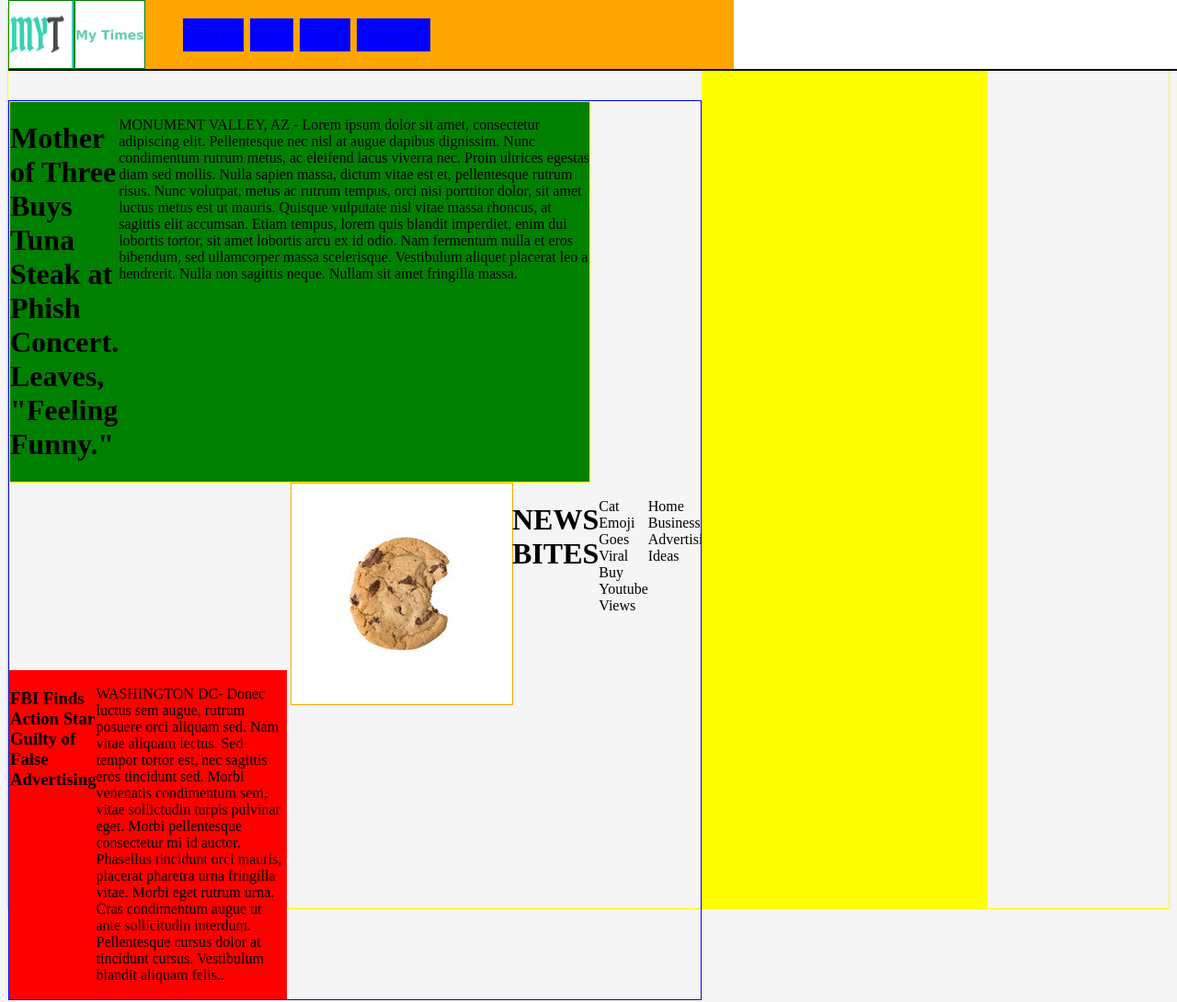
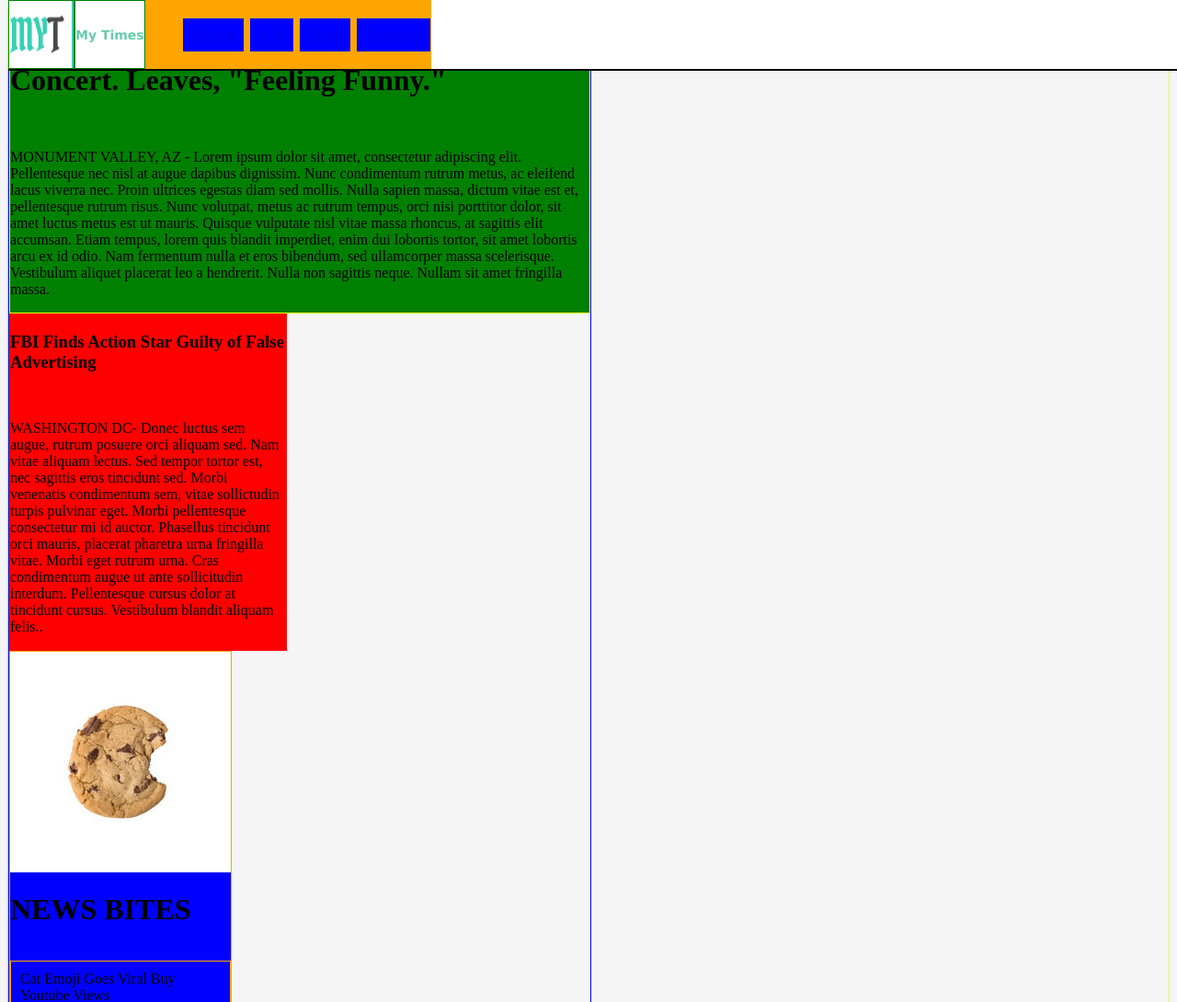
Before and after one commit to Shax089/MyTimes, a plain HTML site: page index.html in a window 1280 px wide. Shown: the top 1090 px of the page at 92% size. Drawn offline with Linux system fonts and the light colour scheme.

Commit message:
style change6

```diff
--- a/index.html
+++ b/index.html
@@ -31,15 +31,15 @@
 <main class="maincontainer">
   <div class="column">
     <div class="large"> <h1> Mother of Three Buys Tuna Steak at Phish Concert. Leaves, "Feeling Funny."
-    </h1>
+    </h1> <br />
       <p> MONUMENT VALLEY, AZ - Lorem ipsum dolor sit amet, consectetur adipiscing elit. Pellentesque nec nisl at augue dapibus dignissim. Nunc condimentum rutrum metus, ac eleifend lacus viverra nec. Proin ultrices egestas diam sed mollis. Nulla sapien massa, dictum vitae est et, pellentesque rutrum risus. Nunc volutpat, metus ac rutrum tempus, orci nisi porttitor dolor, sit amet luctus metus est ut mauris. Quisque vulputate nisl vitae massa rhoncus, at sagittis elit accumsan. Etiam tempus, lorem quis blandit imperdiet, enim dui lobortis tortor, sit amet lobortis arcu ex id odio. Nam fermentum nulla et eros bibendum, sed ullamcorper massa scelerisque. Vestibulum aliquet placerat leo a hendrerit. Nulla non sagittis neque. Nullam sit amet fringilla massa. </p>
   </div>
-    <div class="medium"> <h3> FBI Finds Action Star Guilty of False Advertising </h3>
+    <div class="medium"> <h3> FBI Finds Action Star Guilty of False Advertising </h3><br />
       <p> WASHINGTON DC- Donec luctus sem augue, rutrum posuere orci aliquam sed. Nam vitae aliquam lectus. Sed tempor tortor est, nec sagittis eros tincidunt sed. Morbi venenatis condimentum sem, vitae sollictudin turpis pulvinar eget. Morbi pellentesque consectetur mi id auctor. Phasellus tincidunt orci mauris, placerat pharetra urna fringilla vitae. Morbi eget rutrum urna. Cras condimentum augue ut ante sollicitudin interdum. Pellentesque cursus dolor at tincidunt cursus. Vestibulum blandit aliquam felis..</p>
     </div>
     <div class="small">
       <img src="./resources/images/img-news-bite.png"/>
-        <h1> NEWS BITES </h1>
+        <h1> NEWS BITES </h1><br />
           <p> Cat Emoji Goes Viral Buy Youtube Views </p> <p> Home Business Advertising Ideas  </p> <p> Advertising Internet Online Illustration in Marketing Materials </p>  <p> Finally a Top Secret Way You Can </p>
     </div>
   </main>
--- a/resources/css/style.css
+++ b/resources/css/style.css
@@ -2,7 +2,7 @@
 body {
   border: 1px solid yellow;
   background-color: WhiteSmoke;
-  display: flex;
+  position: relative;
 }
 
 /* Header */
@@ -41,13 +41,11 @@ nav {
   align-items: center;
   align-content: space-between;
   background-color: orange;
-  width: 50%;
-
 }
 
 li {
   display: inline-flex;
-  flex-flow: row wrap;
+  flex-flow: row-reverse wrap;
   padding: 10px 10px;
   border: 1px solid orange;
   justify-content: space-between;
@@ -57,29 +55,32 @@ li {
 /* main container */
 .maincontainer {
   border: 1px solid blue;
-  position: relative;
-  top: 100px;
+
   display: inline-flex;
-  flex-flow: row wrap;
-}
+  }
 
 div .column {
   border: 1px solid green;
   width: 2000px;
+  display: inline-flex;
+  flex-flow: row wrap;
+  top: 100px;
   }
 
-.large {
+.column .large {
   border: 1px solid yellow;
   width: 630px;
-  display: inline-flex;
+  display: flex;
   background-color: green;
+  flex-flow: column wrap;
 }
 
 .medium {
   border: 1px solid red;
   width: 300px;
-  display: inline-flex;
+  display: flex;
   background-color: red;
+  flex-flow: column wrap;
 }
 
 .small {
@@ -87,6 +88,13 @@ div .column {
   width: 240px;
   display: inline-flex;
   background-color: blue;
+  flex-flow: row wrap;
+}
+
+.small p {
+  padding: 10px 10px;
+  border: 1px solid orange;
+  justify-content: space-between;
 }
 
 /* minor container */
```
